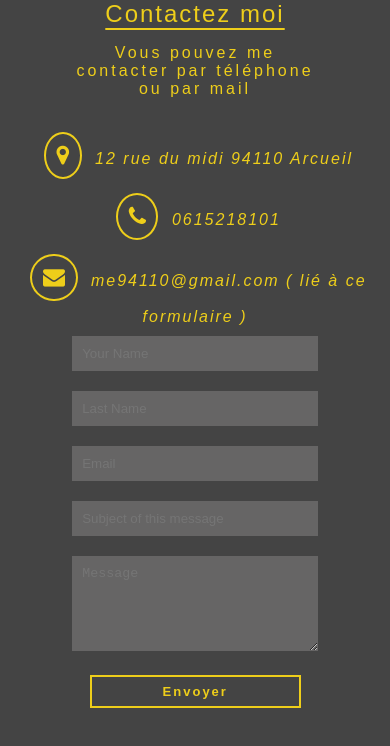
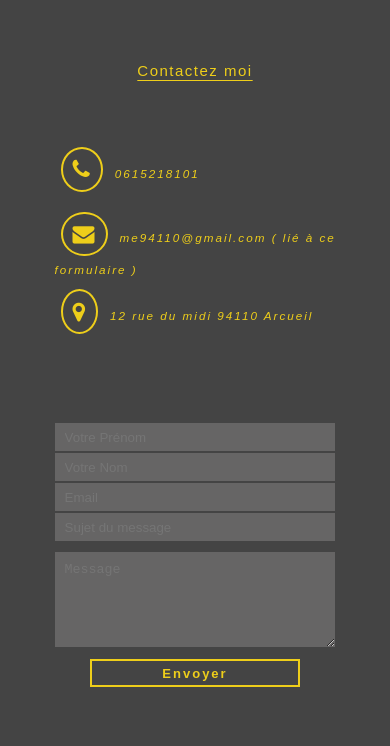
Before and after one commit to Mathieu94110/My_New_Porfolio_version2, a website built with webpack: page src/contact.html in a window 390 px wide. Built offline with nearby package versions, Linux system fonts and the light colour scheme.

Commit message:
finalisation of contact page

```diff
--- a/src/contact.html
+++ b/src/contact.html
@@ -13,24 +13,26 @@
     <!-- contact section -->
     <section id="contact-section">
         <div class="container">
-            <h2>Contactez moi</h2>
-            <p>Vous pouvez me contacter par téléphone ou par mail </p>
+            <div class="title"><h1>Contactez moi</h1></div>
+
+
             <div class="contact-form">
 
                 <!-- First grid -->
-                <div>
-                    <i class="fa fa-map-marker"></i><span class="form-info"> 12 rue du midi 94110 Arcueil </span><br>
-                    <i class="fa fa-phone"> </i><span class="form-info"> 0615218101</span><br>
-                    <i class="fa fa-envelope"></i><span class="form-info"> me94110@gmail.com ( lié à ce formulaire )</span>
+                <div class="location">
+
+                   <div id="contact-hover"> <i class="fa fa-phone"> </i><span class="form-info"> 0615218101</span></div><br>
+                    <div id="contact-hover"><i class="fa fa-envelope"></i><span class="form-info"> me94110@gmail.com ( lié à ce formulaire )</span></div><br>
+                    <div id="contact-hover"><i class="fa fa-map-marker"></i><span class="form-info"> 12 rue du midi 94110 Arcueil </span></div>
                 </div>
 
                 <!-- second grid -->
-                <div>
-                    <form action="https://formspree.io/me94110@gmail.com" method="POST">
-                        <input type="text" placeholder="Your Name" required>
-                        <input type="text" placeholder="Last Name"><br>
+                <div class="message">
+                    <form action="https://formspree.io/me94110@gmail.com" method="POST" >
+                        <input type="text" placeholder="Votre Prénom" required>
+                        <input type="text" placeholder="Votre Nom"><br>
                         <input name="Email" id="email" type="email" placeholder="Email" required><br>
-                        <input type="text" placeholder="Subject of this message"><br>
+                        <input type="text" placeholder="Sujet du message"><br>
                         <textarea name="message" placeholder="Message" rows="5" required></textarea><br>
                         <input type="submit" value="Envoyer" class="submit" onclick="validateForm()" />
 
--- a/src/main.scss
+++ b/src/main.scss
@@ -502,20 +502,22 @@ $secondary-color: #eece1a;
   background-position: center;
   height: 100%;
   width: 100%;
-  padding-bottom: 2%;
+  display: flex;
+  flex-direction: column;
+  justify-content: center;
   color: $secondary-color;
   .container {
     width: 90%;
     margin: auto;
     overflow: hidden;
 
-    h2 {
+    h1 {
       text-align: center;
       text-decoration: underline;
-      /* text-decoration-color:red; */
       text-underline-position: under;
-
+      font-size: 30px;
       letter-spacing: 2px;
+      padding-bottom: 8%;
     }
 
     p {
@@ -530,61 +532,46 @@ $secondary-color: #eece1a;
   }
 
   .contact-form {
-    display: grid;
-    grid-template-columns: auto auto;
-
+    #contact-hover {
+      font-size: 16px;
+      font-style: italic;
+      width: 80%;
+      letter-spacing: 2px;
+      &:hover {
+        cursor: pointer;
+        color: white;
+      }
       i.fa {
-      /* color: red; */
-      /* color: #fff; */
         font-size: 22px;
         padding: 3%;
         background-color: none;
         border-radius: 80%;
         margin: 2%;
-      /* border: 2px solid #fff; */
+
         cursor: pointer;
-      border: 2px solid $secondary-color;
-
-      &:hover {
-        cursor: pointer;
-        border: 2px solid white;
-        color: white;
+        border: 2px solid;
       }
-    }
-
-    .form-info {
-      font-size: 16px;
-      font-style: italic;
-      color: $secondary-color;
-      letter-spacing: 2px;
     }
   }
 
   input {
     padding: 10px;
     margin: 10px;
-    width: 70%;
+    width: 80%;
     background-color: rgba(136, 133, 133, 0.5);
     color: $secondary-color;
     border: none;
     outline: none;
-    ::placeholder {
-      color: $secondary-color;
-    }
   }
 
   textarea {
     padding: 10px;
     margin: 10px;
-    width: 70%;
+    width: 80%;
     background-color: rgba(136, 133, 133, 0.5);
     color: $secondary-color;
     border: none;
     outline: none;
-
-    ::placeholder {
-      color: $secondary-color;
-    }
   }
 
   .submit {
@@ -616,12 +603,60 @@ $secondary-color: #eece1a;
 // Responsive for Contact Form
 
 @media all and (max-width: 766px) {
-  #contact-section .contact-form {
-    display: block;
+  #contact-section {
+    height: 100%;
+
+    .container {
+      height: 100%;
+      display: flex;
+      flex-direction: column;
+      justify-content: space-between;
+      .title {
         width: 100%;
+        height: 20%;
+        display: flex;
+        flex-direction: column;
+        justify-content: center;
+        h1 {
           text-align: center;
+          text-decoration: underline;
+          text-underline-position: under;
+          font-size: 15px;
+          letter-spacing: 1.5px;
+          padding-bottom: 0%;
         }
-  #contact-section .submit {
+      }
+
+      .contact-form {
+        font-size: 7px;
+        width: 100%;
+        height: 100%;
+        .location {
+          height: 40%;
+
+          #contact-hover {
+            width: 100%;
+            padding-left: 10%;
+            text-align: left;
+            font-size: 5px;
+            span.form-info {
+              font-size: 3vw;
+            }
+          }
+        }
+        .message {
+          form {
+            input {
+              margin: 1px;
+              height: 28px;
+            }
+          }
+        }
+      }
+
+      .submit {
         width: 60%;
       }
     }
+  }
+}
```
Lines whose indentation alone changed are shown as unchanged.
